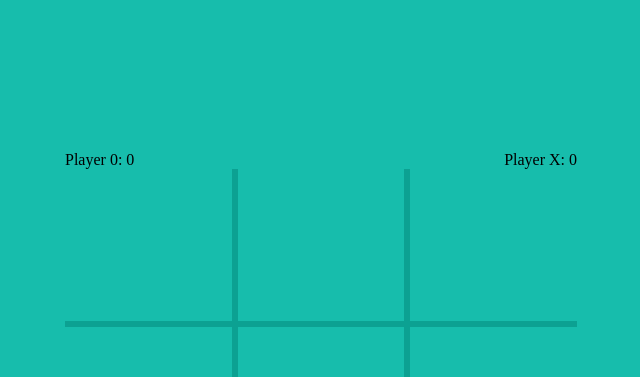
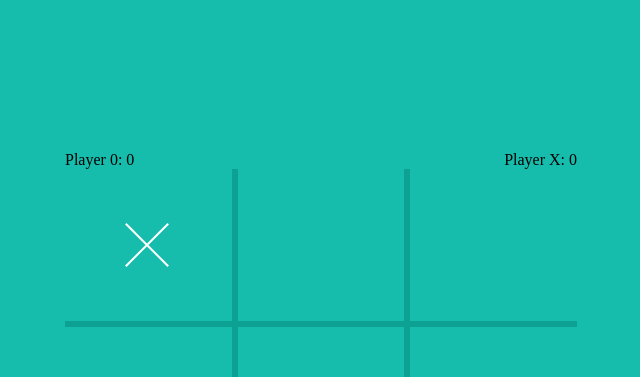
Before and after one commit to daasc/Hash, a Nuxt app: page / in a window 1280 px wide. Both pictures are taken after a click on the element 470 px from the left and 248 px from the top of the page. Shown: the top 377 px of the page, without its empty margins (319-959 px from the left). Built offline with nearby package versions, Linux system fonts and the light colour scheme.

Commit message:
add zero and x

```diff
--- a/components/HashPlay.vue
+++ b/components/HashPlay.vue
@@ -2,26 +2,85 @@
   <div class="align-center">
     <div class="hash-play">
       <div class="line">
-        <div class="play"></div>
-        <div class="play"></div>
-        <div class="play"></div>
+        <div class="play" data-testid="play-1" @click="doPlay(0, 'x')">
+          <value-x v-if="hash.x[0] === 'x'"></value-x>
+          <value-zero v-if="hash.x[0] === '0'"></value-zero>
+        </div>
+        <div class="play" @click="doPlay(1, 'x')">
+          <value-x v-if="hash.x[1] === 'x'"></value-x>
+          <value-zero v-if="hash.x[1] === '0'"></value-zero>
+        </div>
+        <div class="play" @click="doPlay(2, 'x')">
+          <value-x v-if="hash.x[2] === 'x'"></value-x>
+          <value-zero v-if="hash.x[2] === '0'"></value-zero>
+        </div>
       </div>
       <div class="line">
-        <div class="play"></div>
-        <div class="play"></div>
-        <div class="play"></div>
+        <div class="play" @click="doPlay(0, 'y')">
+          <value-x v-if="hash.y[0] === 'x'"></value-x>
+          <value-zero v-if="hash.y[0] === '0'"></value-zero>
+        </div>
+        <div class="play" @click="doPlay(1, 'y')">
+          <value-x v-if="hash.y[1] === 'x'"></value-x>
+          <value-zero v-if="hash.y[1] === '0'"></value-zero>
+        </div>
+        <div class="play" @click="doPlay(2, 'y')">
+          <value-x v-if="hash.y[2] === 'x'"></value-x>
+          <value-zero v-if="hash.y[2] === '0'"></value-zero>
+        </div>
       </div>
       <div class="line">
-        <div class="play"></div>
-        <div class="play"></div>
-        <div class="play"></div>
+        <div class="play" @click="doPlay(0, 'z')">
+          <value-x v-if="hash.z[0] === 'x'"></value-x>
+          <value-zero v-if="hash.z[0] === '0'"></value-zero>
+        </div>
+        <div class="play" @click="doPlay(1, 'z')">
+          <value-x v-if="hash.z[1] === 'x'"></value-x>
+          <value-zero v-if="hash.z[1] === '0'"></value-zero>
+        </div>
+        <div class="play" @click="doPlay(2, 'z')">
+          <value-x v-if="hash.z[2] === 'x'"></value-x>
+          <value-zero v-if="hash.z[2] === '0'"></value-zero>
+        </div>
       </div>
     </div>
   </div>
 </template>
 <script>
+import ValueZero from '@/components/ValueZero.vue'
+import ValueX from '@/components/ValueX.vue'
 export default {
   name: 'HashPlay',
+  components: { ValueX, ValueZero },
+  data() {
+    return {
+      cont: 0,
+    }
+  },
+  computed: {
+    hash() {
+      if (this.cont) {
+        console.log(this.$store.state.hash.hash.x[0])
+      } else {
+        console.log(this.$store.state.hash.result)
+      }
+      return this.$store.state.hash.hash
+    },
+    result() {
+      return this.$store.state.hash.result
+    },
+  },
+  methods: {
+    doPlay(index, move) {
+      if (this.cont % 2 === 0) {
+        this.$store.commit('hash/PLAY', { move, index, value: 'x' })
+      } else {
+        this.$store.commit('hash/PLAY', { move, index, value: '0' })
+      }
+      this.$store.commit('hash/CHECK_PLAY')
+      this.cont++
+    },
+  },
 }
 </script>
 <style lang="scss" scoped>
@@ -38,7 +97,8 @@ export default {
         .play {
           width: 33%;
           cursor: pointer;
-          background: cadetblue;
+
+          background: #17bdac;
           &:first-child,
           &:nth-child(2) {
             border-right: 6px solid;
@@ -46,6 +106,9 @@ export default {
           }
           border-bottom: 6px solid;
           border-bottom-color: #0ca192;
+          display: flex;
+          flex-direction: column;
+          justify-content: center;
         }
         &:last-child {
           .play {
--- /dev/null
+++ b/components/ValueX.vue
@@ -0,0 +1,44 @@
+<template>
+  <div class="x"></div>
+</template>
+<script>
+export default {
+  name: 'ValueX',
+}
+</script>
+<style lang="scss" scoped>
+.x {
+  width: 60px;
+  height: 60px;
+  position: relative;
+  margin: 0 auto;
+
+  &::after {
+    content: '';
+    height: 60px;
+    border-left: 2px solid #fff;
+    position: absolute;
+    transform: rotate(45deg);
+    left: 28px;
+    animation: pulse 1s ease-out;
+  }
+
+  &::before {
+    content: '';
+    height: 60px;
+    border-left: 2px solid #fff;
+    position: absolute;
+    transform: rotate(-45deg);
+    left: 28px;
+    animation: pulse 0.5s;
+  }
+}
+@keyframes pulse {
+  0% {
+    height: 0%;
+  }
+  100% {
+    height: 100%;
+  }
+}
+</style>
--- /dev/null
+++ b/components/ValueZero.vue
@@ -0,0 +1,29 @@
+<template>
+  <div class="zero"></div>
+</template>
+<script>
+export default {
+  name: 'ValueZero',
+}
+</script>
+<style lang="scss" scoped>
+.zero {
+  margin: 0 auto;
+  border: 5px solid #ffff;
+  height: 100px;
+  border-radius: 50%;
+  -moz-border-radius: 50%;
+  -webkit-border-radius: 50%;
+  width: 100px;
+  animation: zero 1s;
+}
+
+@keyframes zero {
+  0% {
+    width: 10px;
+  }
+  100% {
+    width: 100px;
+  }
+}
+</style>
--- a/store/hash.js
+++ b/store/hash.js
@@ -17,11 +17,17 @@ export const mutations = {
   },
   CHECK_PLAY: (state) => {
     for (const key in state.hash) {
-      if (state.hash[key].every((val) => val === 'x')) {
+      if (
+        state.hash[key].every((val) => val === 'x') &&
+        state.hash[key].length === 3
+      ) {
         state.result = true
         state.scoreboard.player_x++
       }
-      if (state.hash[key].every((val) => val === '0')) {
+      if (
+        state.hash[key].every((val) => val === '0') &&
+        state.hash[key].length === 3
+      ) {
         state.result = true
         state.scoreboard.player_0++
       }
@@ -29,8 +35,10 @@ export const mutations = {
     for (let index = 0; index < 2; index++) {
       if (
         state.hash.x[index] === state.hash.y[index] &&
-        state.hash.x[index] === state.hash.z[index]
+        state.hash.x[index] === state.hash.z[index] &&
+        state.hash.x[index]
       ) {
+        console.log('x: ')
         if (state.hash.x[index] === 'x') {
           state.scoreboard.player_x++
         } else {
@@ -41,8 +49,10 @@ export const mutations = {
     }
     if (
       state.hash.x[0] === state.hash.y[1] &&
-      state.hash.x[0] === state.hash.z[2]
+      state.hash.x[0] === state.hash.z[2] &&
+      state.hash.x[0]
     ) {
+      console.log('x verser: ')
       if (state.hash.x[0] === 'x') {
         state.scoreboard.player_x++
       } else {
@@ -52,7 +62,8 @@ export const mutations = {
     }
     if (
       state.hash.x[2] === state.hash.y[1] &&
-      state.hash.x[2] === state.hash.z[0]
+      state.hash.x[2] === state.hash.z[0] &&
+      state.hash.z[0]
     ) {
       if (state.hash.x[2] === 'x') {
         state.scoreboard.player_x++
```
Also changed, not shown: 1 other file (tests, documents, lock files or other folders).
